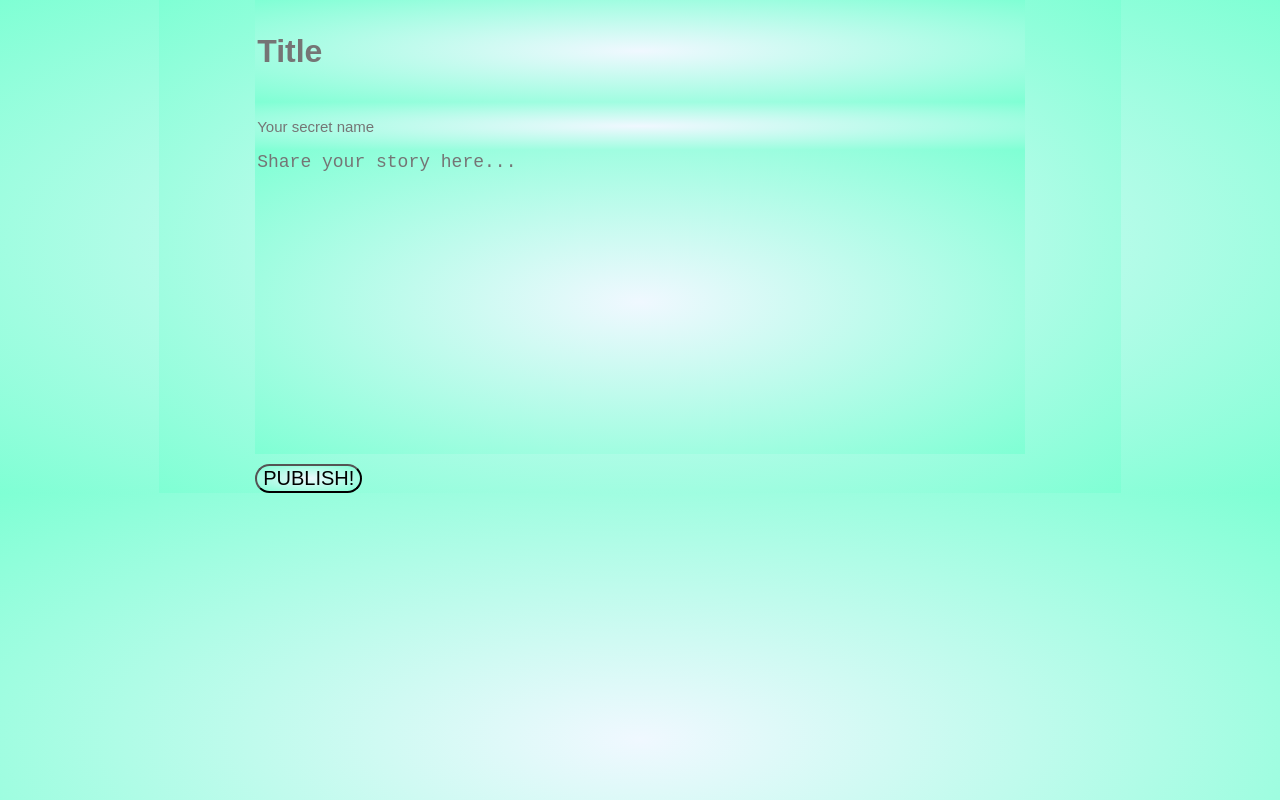
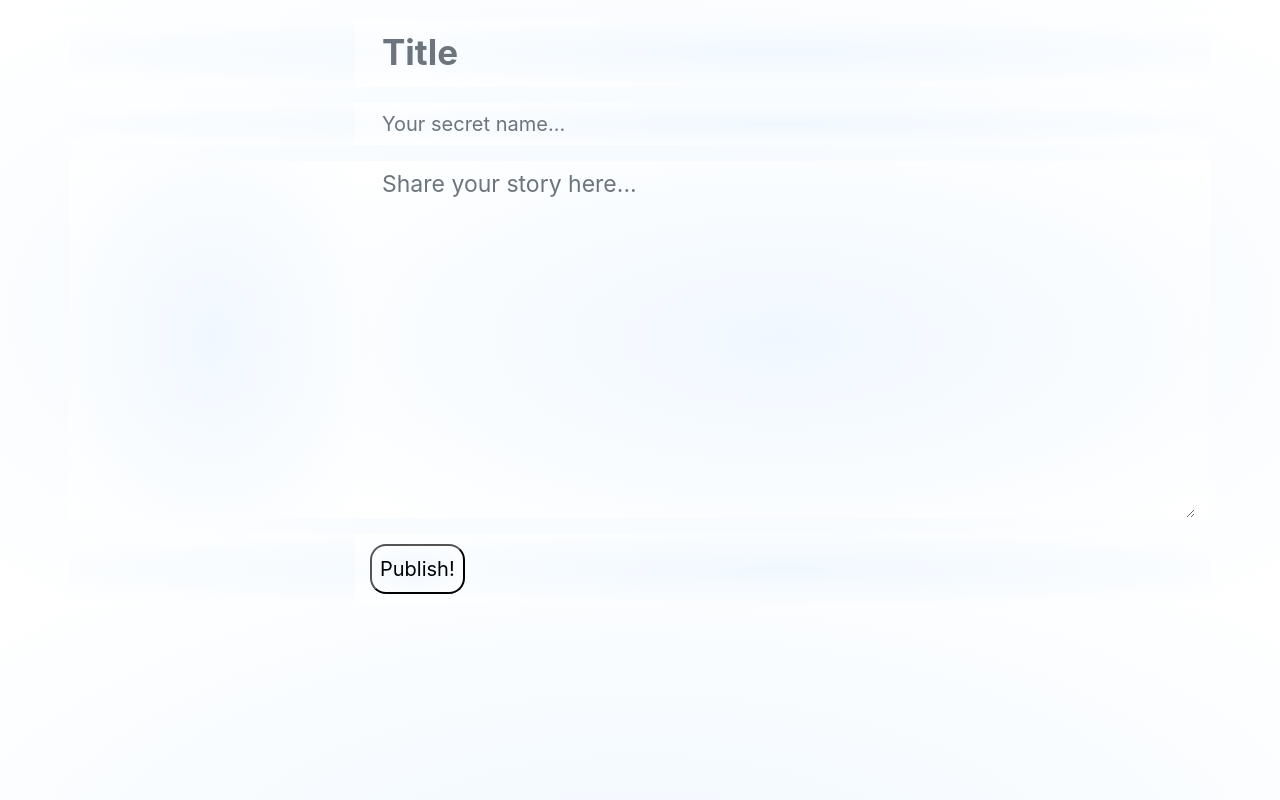
Before and after one commit to Nowshad10/lap2challenge, a website with bundled scripts: page client/index.html in a window 1280 px wide. Built offline with nearby package versions, Linux system fonts and the light colour scheme.

Commit message:
styled using bootstrap

```diff
--- a/client/bundle.js
+++ b/client/bundle.js
@@ -8,22 +8,22 @@ window.addEventListener('load', update);
 const inputForm = document.getElementById('input-form')
 inputForm.addEventListener('submit', post);
 
-
-
 const form = document.getElementById('form');
 const postContent = document.querySelector('#post');
 
-// Redirect to the homepage
-document.querySelector('.back-btn').addEventListener('click', () => {
-    window.location.hash = ''
-});
-
-// This function displays the form and hides the form from view
 async function update() {
     let hash = window.location.hash.substring(1);
     if (hash) {
         let data = await getPost(hash);
-        showPost(data)
+        form.classList.add("hidden");
+        postContent.classList.remove("hidden")
+        if (typeof data !== 'undefined') {
+            document.querySelector("#post-title").textContent = data.title;
+            document.querySelector("#post-name").textContent = `${data.author}`;
+            document.querySelector("#post-body").textContent = data.body;
+        } else {
+            document.querySelector("#post-title").textContent = 'Post does not exist'
+        }
     } else {
         document.querySelector("#post-title").textContent = "";
         document.querySelector("#post-name").textContent = "";
@@ -33,19 +33,6 @@ async function update() {
         fadeClassChecker(document.querySelector('#title'))
         fadeClassChecker(document.querySelector('#author'))
         fadeClassChecker(document.querySelector('#body'))
-    }
-}
-
-
-function showPost(data) {
-    form.classList.add("hidden");
-    postContent.classList.remove("hidden");
-    if (typeof data !== 'undefined') {
-        document.querySelector("#post-title").textContent = data.title;
-        document.querySelector("#post-name").textContent = `${data.author}`;
-        document.querySelector("#post-body").textContent = data.body;
-    } else {
-        document.querySelector("#post-title").textContent = 'Post does not exist'
     }
 }
 
@@ -59,6 +46,10 @@ function fadeClassChecker(input) {
         label.classList.add('fade');
     }
 }
+
+document.querySelector('.back-btn').addEventListener('click', () => {
+    window.location.hash = ''
+});
 
 document.querySelector("#title").addEventListener('input', updateLabels)
 document.querySelector("#author").addEventListener('input', updateLabels)
--- a/client/index.html
+++ b/client/index.html
@@ -5,28 +5,65 @@
     <meta http-equiv="X-UA-Compatible" content="IE=edge">
     <meta name="viewport" content="width=device-width, initial-scale=1.0">
     <title>Pair Challenge</title>
+    <script defer src="bundle.js"></script>
+    <link rel="stylesheet" href="https://maxcdn.bootstrapcdn.com/bootstrap/4.0.0/css/bootstrap.min.css" integrity="sha384-Gn5384xqQ1aoWXA+058RXPxPg6fy4IWvTNh0E263XmFcJlSAwiGgFAW/dAiS6JXm" crossorigin="anonymous">
     <link rel="stylesheet" href="./static/css/style.css">
-    <script defer src="bundle.js"></script>
 </head>
 <body>
 
-    <section id="form">
-        <form id="input-form" class="grid">
-            <p class="row1 col1 title label label-title">Title</p>
-            <input type="text" id="title" name="title" class="no-border title row1 col2" placeholder="Title" maxlength="100" required>
-            <p class="row2 col1 author label label-author">Your name</p>
-            <input type="text" id="author" name="author" class="no-border author row2 col2" placeholder="Your secret name" maxlength="50" required>
-            <textarea name="body" id="body" rows="15" cols="50" class="no-border body row3 col2" placeholder="Share your story here..." maxlength="2000" required></textarea>
-            <input type="submit" value="PUBLISH!" id="submit-btn" class="row1 col3">
+    <div id="form" class="container">
+
+        <form id="input-form">
+            <div class="form-group row">
+                <label class="col-sm-3 col-form-label title label label-title" for="title">Title</label>
+                <div class="col-sm-9">
+                    <input id="title" name="title" type="text" class="form-control title no-border" placeholder="Title" maxlength="100" required>
+                </div>
+            </div>
+
+            <div class="form-group row">
+                <label class="col-sm-3 col-form-label label label-author" for="author">Your name</label>
+                <div class="col-sm-9">
+                    <input id="author" name="author" type="text" class="form-control author no-border" placeholder="Your secret name..." maxlength="50" required>
+                </div>
+            </div>
+
+            <div class="form-group row">
+                <label class="col-sm-3 col-form-label" for="body"></label>
+                <div class="col-sm-9">
+                    <textarea id="body" name="body" rows="10" cols="50" type="text" class="form-control body no-border" placeholder="Share your story here..." maxlength="2000" required></textarea>
+                </div>
+            </div>
+
+            <div class="row">
+                <div class="col-sm-9 offset-sm-3">
+                    <input type="submit" value="Publish!" id="submit-btn">
+                </div>
+            </div>
         </form>
-    </section>
 
-    <section id="post" class="grid">
+    </div>
+
+    <div id="post" class="container row mx-2">
+        <h1 id="post-title" class="title col-md-8 mx-auto my-2"></h1>
+        <p id="post-name" class="author col-md-8 mx-auto"></p>
+        <p id="post-body" class="body col-md-8 mx-auto my-2"></p>
+        <button class="back-btn">Go Back</button>
+    </div>
+
+
+    <!-- <section id="post" class="grid">
         <h1 id="post-title" class="title row1 col2"></h1>
         <p id="post-name" class="author row2 col2"></p>
         <p id="post-body" class="body row3 col2"></p>
         <button class="back-btn">Go Back</button>
-    </section>
+    </section> -->
 
+
+
+
+    <script src="https://code.jquery.com/jquery-3.2.1.slim.min.js" integrity="sha384-KJ3o2DKtIkvYIK3UENzmM7KCkRr/rE9/Qpg6aAZGJwFDMVNA/GpGFF93hXpG5KkN" crossorigin="anonymous"></script>
+    <script src="https://cdnjs.cloudflare.com/ajax/libs/popper.js/1.12.9/umd/popper.min.js" integrity="sha384-ApNbgh9B+Y1QKtv3Rn7W3mgPxhU9K/ScQsAP7hUibX39j7fakFPskvXusvfa0b4Q" crossorigin="anonymous"></script>
+    <script src="https://maxcdn.bootstrapcdn.com/bootstrap/4.0.0/js/bootstrap.min.js" integrity="sha384-JZR6Spejh4U02d8jOt6vLEHfe/JQGiRRSQQxSfFWpi1MquVdAyjUar5+76PVCmYl" crossorigin="anonymous"></script>
 </body>
 </html>
--- a/client/static/css/style.css
+++ b/client/static/css/style.css
@@ -1,70 +1,29 @@
 * {
-    background-image: radial-gradient(aliceblue, aquamarine);
+    background-image: radial-gradient(aliceblue, white);
     background-size: cover;
 }
 
-body {
-
-    padding: 0;
-    margin: 0;
-    display: block;
-    font-family: 'Lucida Sans', 'Lucida Sans Regular', 'Lucida Grande', 'Lucida Sans Unicode', Geneva, Verdana, sans-serif;
-}
-
-#form, #post {
-    max-width: 962px;
-    margin: auto;
-}
-
-.grid {
-    display: grid;
-    grid-template-columns: [start] 1fr [line2] 8fr [line3] 1fr [end];
-    grid-template-rows: [start] auto [line2] auto [line3] auto [end];
+form {
+    margin-top: 20px;
 }
 
 .label {
-    color: #79828B;
+    color: grey;
     width: fit-content;
 }
 
-.row1 {
-    grid-row-start: start;
-}
-
-.row2 {
-    grid-row-start: line2;
-}
-
-.row3 {
-    grid-row-start: line3;
-}
-
-.col1 {
-    grid-column-start: start;
-    text-align: end;
-    padding-right: 7px;
-}
-
-.col2 {
-    grid-column-start: line2;
-}
-
-.col3 {
-    grid-column-start: line3;
-}
-
 .title {
-    font-size: 32px;
-    font-weight: 700;
+    font-size: 35px;
+    font-weight: 650;
 }
 
 .author {
-    font-size: 15px;
-    color: #79828B;
+    font-size: 20px;
+    color: grey;
 }
 
 .body {
-    font-size: 18px;
+    font-size: 23px;
 }
 
 .no-border {
@@ -75,22 +34,33 @@ body {
     outline: none;
 }
 
-textarea {
-    resize: none;
-}
-
 #submit-btn {
     display: flex;
-    height: fit-content;
-    width: fit-content;
     margin-top: 10px;
     background-color: white;
     border-radius: 16px;
     font-size: 20px;
     cursor: pointer;
-    grid-row-start: end;
-    grid-column-start: line2;
+    padding: 8px;
+    margin-bottom: 10px;
 }
+
+.hidden {
+    display: none;
+}
+
+.fade {
+    visibility: visible;
+    opacity: 1;
+    transition: opacity 0.5s linear;
+}
+
+.fade-hidden {
+    visibility: hidden;
+    opacity: 0;
+}
+
+
 
 button {
     position: absolute;
@@ -98,7 +68,7 @@ button {
     right: 10px;
     padding: 10px 20px;
     border-radius: 6px;
-    border: 1px solid black;
+    border: 2px solid black;
     background-color: white;
     font-size: 15px;
     grid-row-start: end;
@@ -109,20 +79,3 @@ button:hover {
     border: 1px solid black;
     background-color: lightgrey;
 }
-
-.hidden {
-    display: none;
-}
-
-
-/* classes for the fade in animation */
-.fade {
-    visibility: visible;
-    opacity: 1;
-    transition: opacity 0.5s linear;
-}
-
-.fade-hidden {
-    visibility: hidden;
-    opacity: 0;
-}
```
Also changed, not shown: client/static/js/layout.js (+13 -22 lines).
